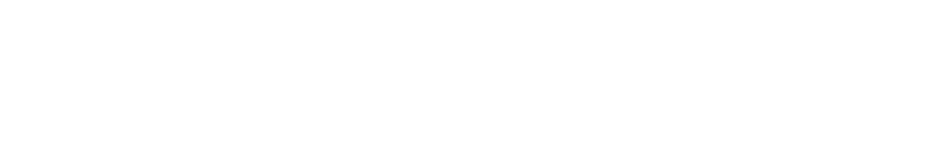
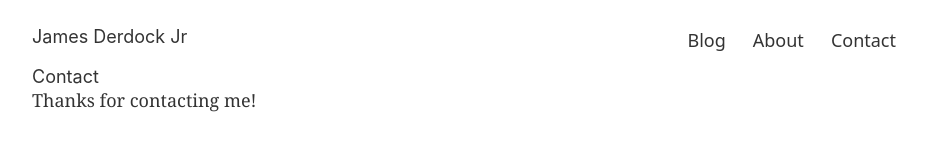
Before and after one commit to jderdock/derdock-blog, a Gatsby site: page /thank-you in a window 1280 px wide. Before the commit this address had no page. Shown: the whole page, without its empty margins (176-1103 px from the left). Built offline with nearby package versions, Linux system fonts and the light colour scheme; Gatsby itself is replaced by a stand-in of ours.

Commit message:
add contact form success page

```diff
--- a/src/pages/contact.js
+++ b/src/pages/contact.js
@@ -7,7 +7,7 @@ const ContactPage = () => (
   <SEO title="Contact" description="How to get in touch with James Derdock" />
   <section class="px-2 lg:px-0 max-w-3xl mx-auto">
    <h1>Contact</h1>
-   <form name="contact" method="POST" data-netlify="true">
+   <form name="contact" method="POST" data-netlify="true" action="/thank-you">
     <p>
      <label class="text-base m-0 font-semibold font-sans">
       Your Name:{' '}
--- /dev/null
+++ b/src/pages/thank-you.js
@@ -0,0 +1,16 @@
+import React from 'react'
+
+import Layout from '../components/layout'
+import SEO from '../components/seo'
+
+const NotFoundPage = () => (
+ <Layout>
+  <SEO title="404: Not found" />
+  <section class="px-2 lg:px-0 max-w-3xl mx-auto">
+   <h1>Contact</h1>
+   <p>Thanks for contacting me!</p>
+  </section>
+ </Layout>
+)
+
+export default NotFoundPage
```
